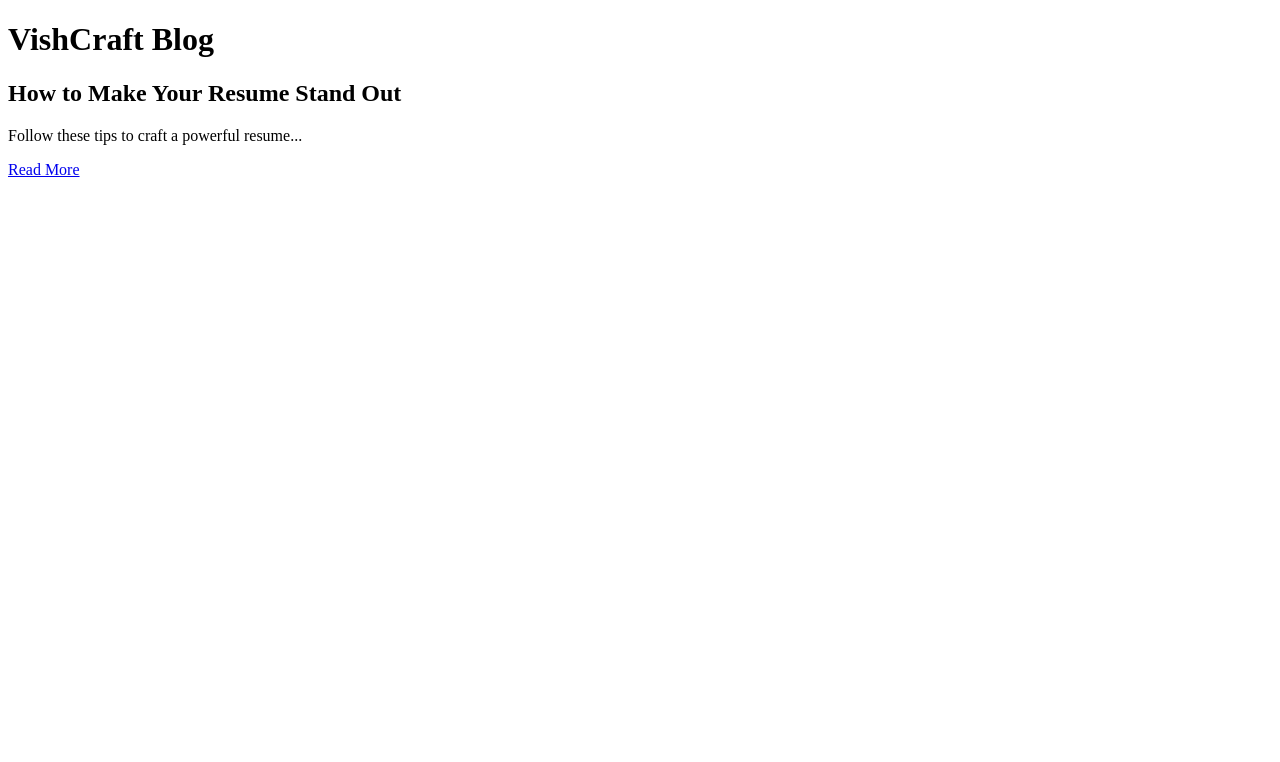
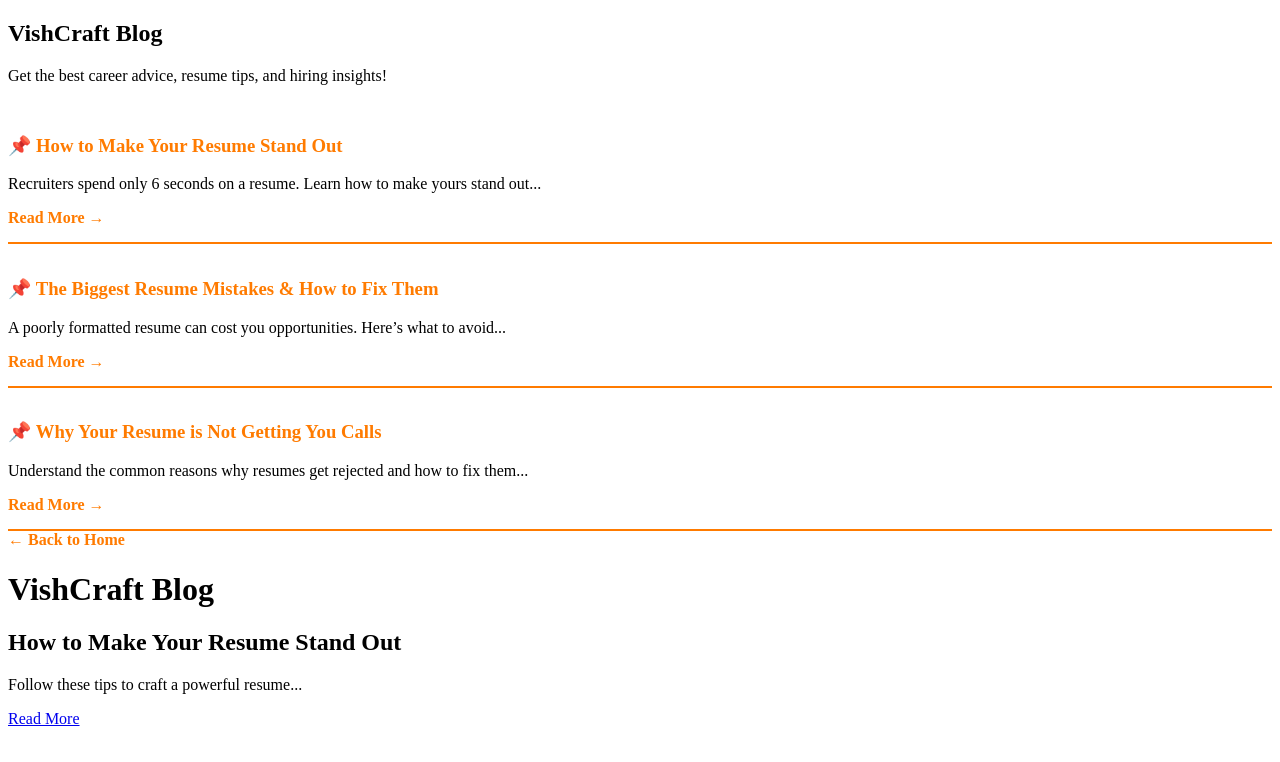
Before and after one commit to VishCraft-Services/vishcraft-website, a plain HTML site: page blog.html in a window 1280 px wide. Drawn offline with Linux system fonts and the light colour scheme.

Commit message:
Update blog.html

```diff
--- a/blog.html
+++ b/blog.html
@@ -7,6 +7,32 @@
     <link rel="stylesheet" href="style.css">
 </head>
 <body>
+    <h2>VishCraft Blog</h2>
+<p>Get the best career advice, resume tips, and hiring insights!</p>
+
+<!-- Blog Post 1 -->
+<div class="blog-post fade-in">
+  <h3>📌 How to Make Your Resume Stand Out</h3>
+  <p>Recruiters spend only 6 seconds on a resume. Learn how to make yours stand out...</p>
+  <a href="#" class="read-more">Read More →</a>
+</div>
+
+<!-- Blog Post 2 -->
+<div class="blog-post fade-in">
+  <h3>📌 The Biggest Resume Mistakes & How to Fix Them</h3>
+  <p>A poorly formatted resume can cost you opportunities. Here’s what to avoid...</p>
+  <a href="#" class="read-more">Read More →</a>
+</div>
+
+<!-- Blog Post 3 -->
+<div class="blog-post fade-in">
+  <h3>📌 Why Your Resume is Not Getting You Calls</h3>
+  <p>Understand the common reasons why resumes get rejected and how to fix them...</p>
+  <a href="#" class="read-more">Read More →</a>
+</div>
+
+<a href="index.html" class="read-more">← Back to Home</a>
+
     <h1>VishCraft Blog</h1>
     <article class="fade-in">
         <h2>How to Make Your Resume Stand Out</h2>
```
